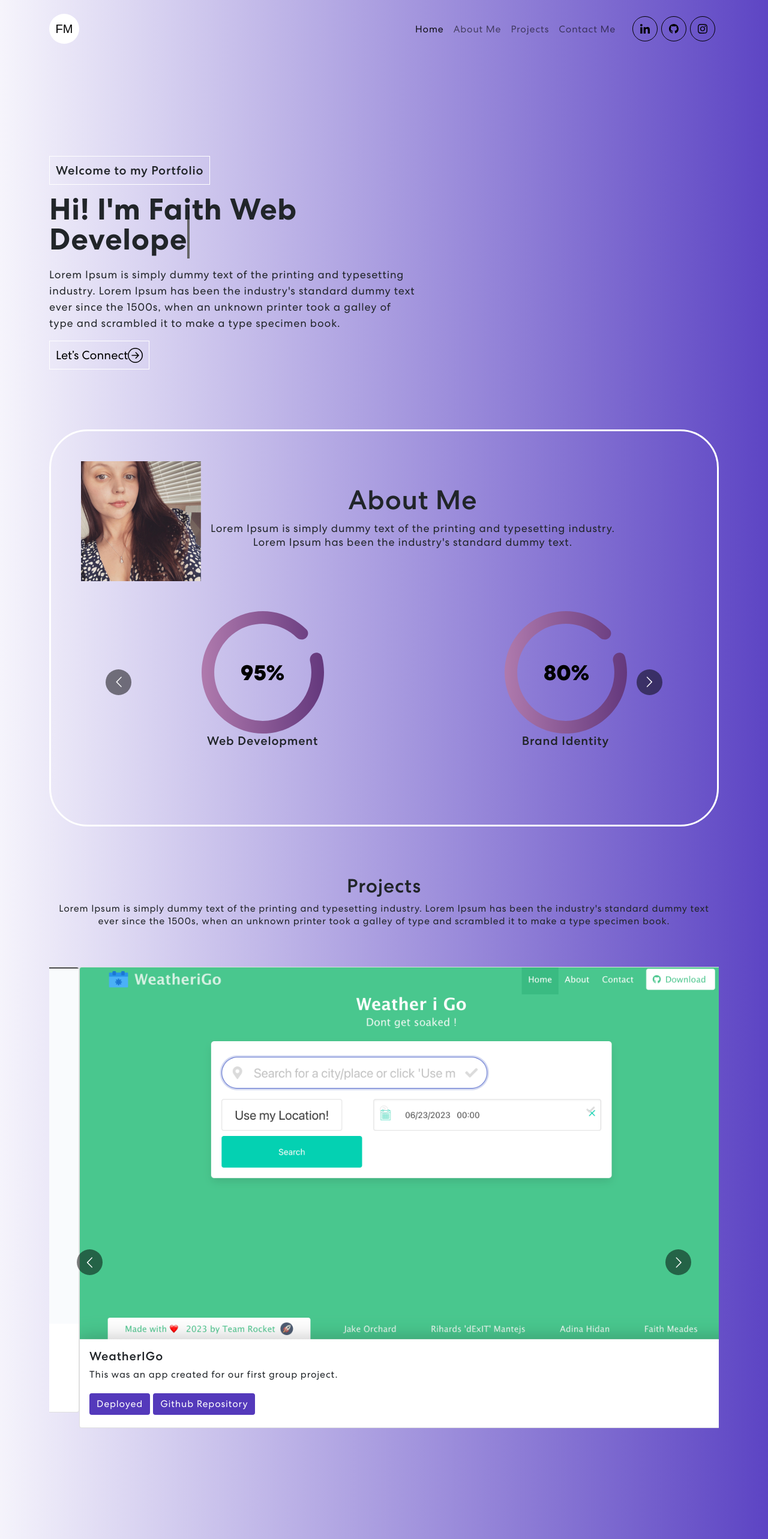
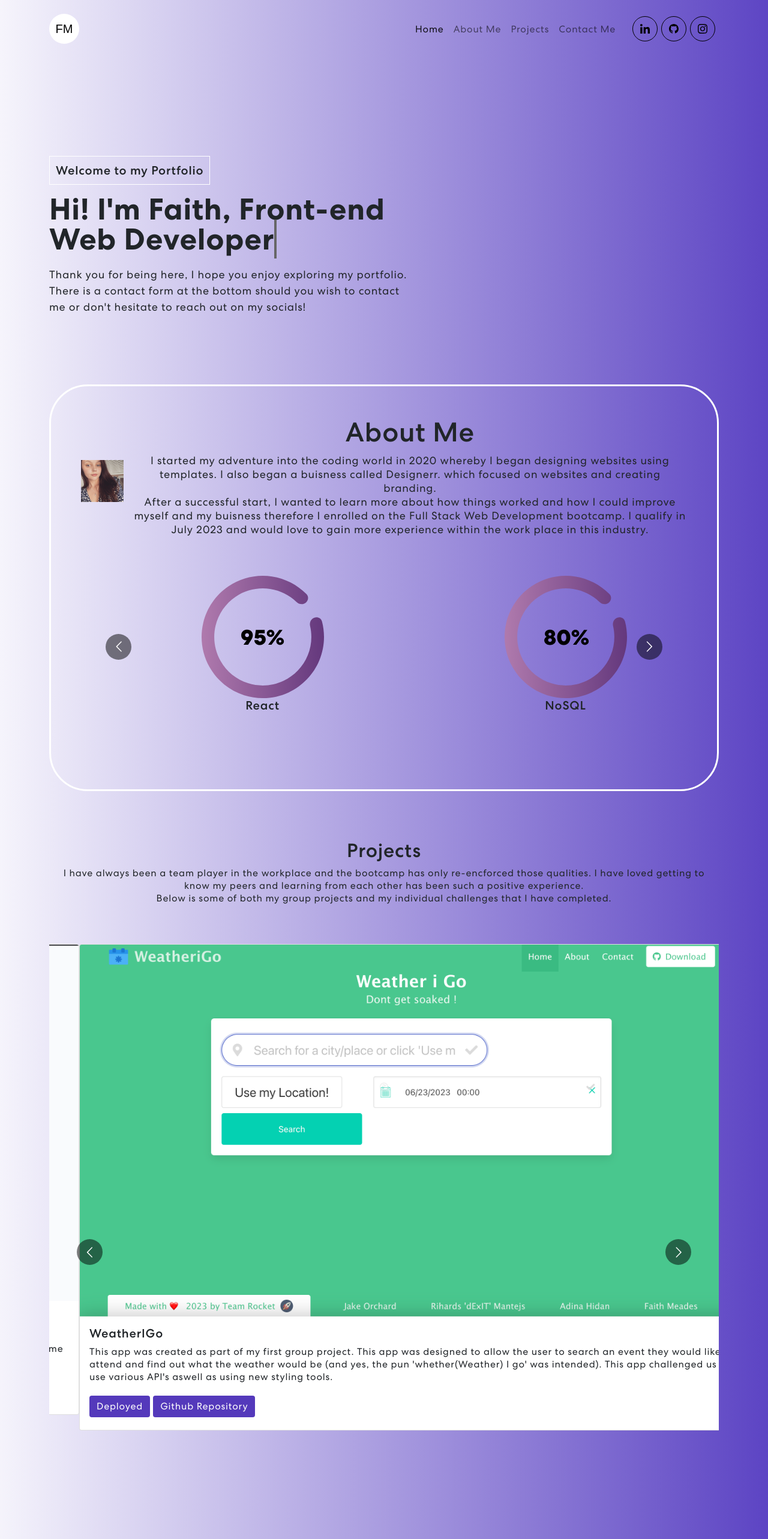
Before and after one commit to FaithsCoding/react-portfolio-version2, a React (Create React App) app: page / in a window 1280 px wide. Shown: the top 2566 px of the page at 60% size. Built offline with nearby package versions, Linux system fonts and the light colour scheme; grey boxes are pictures that could not be loaded.

Commit message:
added text and info to the sections

```diff
--- a/src/components/AboutMe.js
+++ b/src/components/AboutMe.js
@@ -39,9 +39,15 @@ export const AboutMe = () => {
                 <div className="ms-3">
                   <h2>About Me</h2>
                   <p>
-                    Lorem Ipsum is simply dummy text of the printing and typesetting
-                    industry.<br /> Lorem Ipsum has been the industry's standard
-                    dummy text.
+                    I started my adventure into the coding world in 2020 whereby
+                    I began designing websites using templates. I also began a
+                    buisness called Designerr. which focused on websites and
+                    creating branding. <br /> After a successful start, I wanted
+                    to learn more about how things worked and how I could
+                    improve myself and my buisness therefore I enrolled on the
+                    Full Stack Web Development bootcamp. I qualify in July 2023
+                    and would love to gain more experience within the work place
+                    in this industry.
                   </p>
                 </div>
               </div>
@@ -52,19 +58,19 @@ export const AboutMe = () => {
               >
                 <div className="item">
                   <img src={meter1} alt="Image" />
-                  <h5>Web Development</h5>
+                  <h5>React</h5>
                 </div>
                 <div className="item">
                   <img src={meter2} alt="Image" />
-                  <h5>Brand Identity</h5>
+                  <h5>NoSQL</h5>
                 </div>
                 <div className="item">
                   <img src={meter3} alt="Image" />
-                  <h5>Logo Design</h5>
+                  <h5>Node</h5>
                 </div>
                 <div className="item">
                   <img src={meter1} alt="Image" />
-                  <h5>Web Development</h5>
+                  <h5>SQL</h5>
                 </div>
               </Carousel>
             </div>
--- a/src/components/Banner.js
+++ b/src/components/Banner.js
@@ -1,16 +1,19 @@
 import { useState, useEffect } from "react";
 import { Container, Row, Col } from "react-bootstrap";
-import { ArrowRightCircle } from 'react-bootstrap-icons';
-import 'animate.css';
-import TrackVisibility from 'react-on-screen';
+import "animate.css";
+import TrackVisibility from "react-on-screen";
 
 export const Banner = () => {
   const [loopNum, setLoopNum] = useState(0);
   const [isDeleting, setIsDeleting] = useState(false);
-  const [text, setText] = useState('');
+  const [text, setText] = useState("");
   const [delta, setDelta] = useState(300 - Math.random() * 100);
   const [index, setIndex] = useState(1);
-  const toRotate = [ "Web Developer", "Web Designer", "UI/UX Designer" ];
+  const toRotate = [
+    "Front-end Web Developer",
+    "Back-end Web Developer",
+    "Web Designer",
+  ];
   const period = 2000;
 
   useEffect(() => {
@@ -18,33 +21,37 @@ export const Banner = () => {
       tick();
     }, delta);
 
-    return () => { clearInterval(ticker) };
-  }, [text])
+    return () => {
+      clearInterval(ticker);
+    };
+  }, [text]);
 
   const tick = () => {
     let i = loopNum % toRotate.length;
     let fullText = toRotate[i];
-    let updatedText = isDeleting ? fullText.substring(0, text.length - 1) : fullText.substring(0, text.length + 1);
+    let updatedText = isDeleting
+      ? fullText.substring(0, text.length - 1)
+      : fullText.substring(0, text.length + 1);
 
     setText(updatedText);
 
     if (isDeleting) {
-      setDelta(prevDelta => prevDelta / 2);
+      setDelta((prevDelta) => prevDelta / 2);
     }
 
     if (!isDeleting && updatedText === fullText) {
       setIsDeleting(true);
-      setIndex(prevIndex => prevIndex - 1);
+      setIndex((prevIndex) => prevIndex - 1);
       setDelta(period);
-    } else if (isDeleting && updatedText === '') {
+    } else if (isDeleting && updatedText === "") {
       setIsDeleting(false);
       setLoopNum(loopNum + 1);
       setIndex(1);
       setDelta(500);
     } else {
-      setIndex(prevIndex => prevIndex + 1);
+      setIndex((prevIndex) => prevIndex + 1);
     }
-  }
+  };
 
   return (
     <section className="banner" id="home">
@@ -52,24 +59,46 @@ export const Banner = () => {
         <Row className="aligh-items-center">
           <Col xs={12} md={6} xl={7}>
             <TrackVisibility>
-              {({ isVisible }) =>
-              <div className={isVisible ? "animate__animated animate__fadeIn" : ""}>
-                <span className="tagline">Welcome to my Portfolio</span>
-                <h1>{`Hi! I'm Faith`} <span className="txt-rotate" dataPeriod="1000" data-rotate='[ "Web Developer", "Web Designer", "UI/UX Designer" ]'><span className="wrap">{text}</span></span></h1>
-                  <p>Lorem Ipsum is simply dummy text of the printing and typesetting industry. Lorem Ipsum has been the industry's standard dummy text ever since the 1500s, when an unknown printer took a galley of type and scrambled it to make a type specimen book.</p>
-                  <button onClick={() => console.log('connect')}>Let’s Connect <ArrowRightCircle size={25} /></button>
-              </div>}
+              {({ isVisible }) => (
+                <div
+                  className={
+                    isVisible ? "animate__animated animate__fadeIn" : ""
+                  }
+                >
+                  <span className="tagline">Welcome to my Portfolio</span>
+                  <h1>
+                    {`Hi! I'm Faith,`}{" "}
+                    <span
+                      className="txt-rotate"
+                      dataPeriod="1000"
+                      data-rotate='[ "Front-end Web Developer", "Back-end Web Developer", "Web Designer" ]'
+                    >
+                      <span className="wrap">{text}</span>
+                    </span>
+                  </h1>
+                  <p>
+                    Thank you for being here, I hope you enjoy exploring my
+                    portfolio. There is a contact form at the bottom should you
+                    wish to contact me or don't hesitate to reach out on my
+                    socials!{" "}
+                  </p>
+                </div>
+              )}
             </TrackVisibility>
           </Col>
           <Col xs={12} md={6} xl={5}>
             <TrackVisibility>
-              {({ isVisible }) =>
-                <div className={isVisible ? "animate__animated animate__zoomIn" : ""}>
-                </div>}
+              {({ isVisible }) => (
+                <div
+                  className={
+                    isVisible ? "animate__animated animate__zoomIn" : ""
+                  }
+                ></div>
+              )}
             </TrackVisibility>
           </Col>
         </Row>
       </Container>
     </section>
-  )
-}
+  );
+};
--- a/src/components/NavBar.js
+++ b/src/components/NavBar.js
@@ -89,11 +89,8 @@ export const NavBar = () => {
                 <a href="https://github.com/FaithsCoding">
                   <img src={navIcon2} alt="" />
                 </a>
-                <a href="">
-                  <img
-                    src={navIcon3}
-                    alt="https://www.instagram.com/designerrprojects/?hl=en-gb"
-                  />
+                <a href="https://www.instagram.com/designerrprojects/?hl=en-gb">
+                  <img src={navIcon3} alt="" />
                 </a>
               </div>
             </span>
--- a/src/components/Projects.js
+++ b/src/components/Projects.js
@@ -13,42 +13,48 @@ export const Projects = () => {
   const projects = [
     {
       title: "WeatherIGo",
-      description: "This was an app created for our first group project.",
+      description:
+        "This app was created as part of my first group project. This app was designed to allow the user to search an event they would like to attend and find out what the weather would be (and yes, the pun 'whether(Weather) I go' was intended). This app challenged us to use various API's aswell as using new styling tools.",
       imageUrl: projectImage1,
       url: "https://faithscoding.github.io/weather-i-go/",
       github: "https://github.com/FaithsCoding/weather-i-go",
     },
     {
       title: "The Sequel",
-      description: "This was an app created for our second group project.",
+      description:
+        "This was created as part of our second group project. We took an already exisiting idea and improved it. We applied a lot of CRUD operations as well as using API's and new front end framework. We also incoporated a lot of node as well as SQL databases to run the app and store data.",
       imageUrl: projectImage2,
       url: "https://the-movie-sequel.herokuapp.com/",
       github: "https://github.com/Iman-Jama/movie-part2",
     },
     {
       title: "Developer Blog",
-      description: "This was an app created for one of my assignments.",
+      description:
+        "I created the developer blog app for one of my indidvual assignments. I used bootstrap for the styling and SQL for my back end. ",
       imageUrl: projectImage3,
       url: "https://faithscodingblog.herokuapp.com/",
       github: "https://github.com/FaithsCoding/Developer-Blog",
     },
     {
       title: "Weather Dashboard",
-      description: "This was an app created for our first group project.",
+      description:
+        "I created the weather dashboard for one of my individual assignments. This encouraged me to apply my knowledge of third party api's. ",
       imageUrl: projectImage4,
       url: "https://faithscoding.github.io/weather-dashboard/",
       github: "https://github.com/FaithsCoding/weather-dashboard",
     },
     {
       title: "Just Another Text Editor (JATE)",
-      description: "This was an app created for our second group project.",
+      description:
+        "I created this app for one of my individual assignments. This assignment came with starter code which challenged me to understand how someone else had applied their logic and adapt to it to enable to functionality.",
       imageUrl: projectImage5,
       url: "https://faiths-jate-8803879369c0.herokuapp.com/",
       github: "https://github.com/FaithsCoding/text-editor",
     },
     {
       title: "Password Generator",
-      description: "This was an app created for one of my assignments.",
+      description:
+        "I created the password generator as one of my individual assignments. When using this generator you will notice some room for improvement, however I wanted to leave this in my porfolio as developing this app taught me a lot about how data works and some of the best practices to use when developing.",
       imageUrl: projectImage6,
       url: "https://faithscoding.github.io/developing-a-password-generator/",
       github: "https://github.com/FaithsCoding/developing-a-password-generator",
@@ -77,10 +83,13 @@ export const Projects = () => {
           <Col>
             <h2 style={{ textAlign: "center" }}>Projects</h2>
             <p style={{ textAlign: "center" }}>
-              Lorem Ipsum is simply dummy text of the printing and typesetting
-              industry. Lorem Ipsum has been the industry's standard dummy text
-              ever since the 1500s, when an unknown printer took a galley of
-              type and scrambled it to make a type specimen book.
+              I have always been a team player in the workplace and the bootcamp
+              has only re-encforced those qualities. I have loved getting to
+              know my peers and learning from each other has been such a
+              positive experience.
+              <br />
+              Below is some of both my group projects and my individual
+              challenges that I have completed.
             </p>
           </Col>
         </Row>
```
